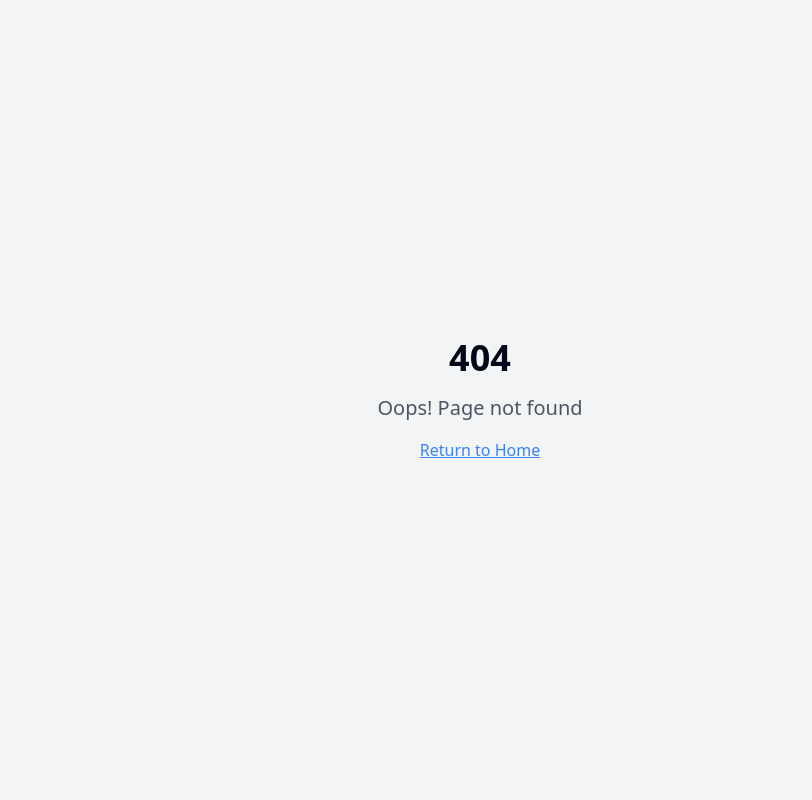
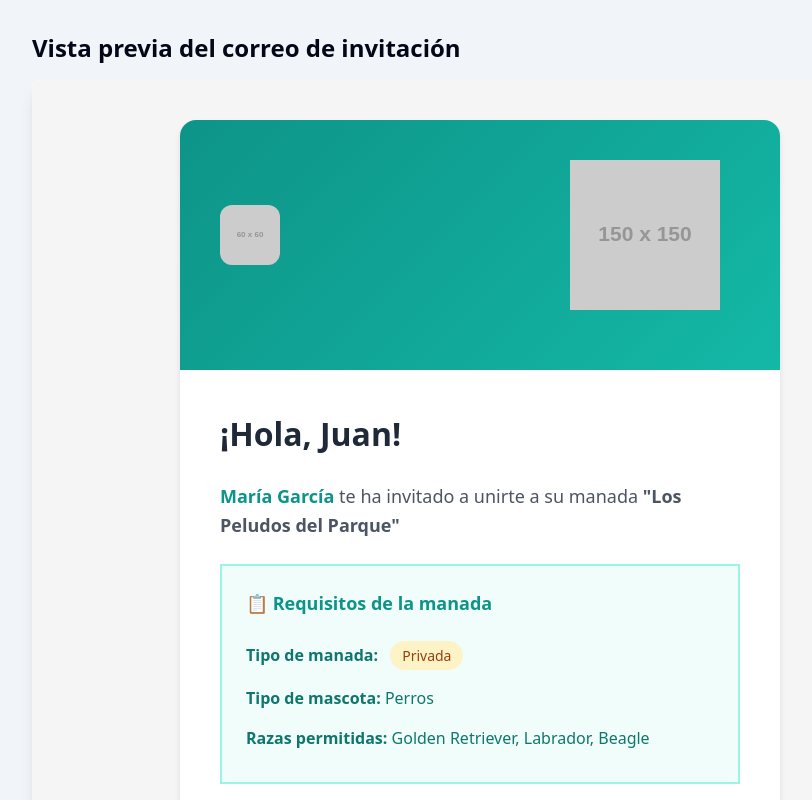
Before and after one commit to juanlopezjs/waggi-plan-purchase-flow, a React (Vite) app: page /email-preview in a window 1280 px wide. Before the commit this address had no page. Shown: the top 800 px of the page, without its empty margins (160-972 px from the left). Built offline with nearby package versions, Linux system fonts and the light colour scheme.

Commit message:
Add email preview route

```diff
--- a/src/App.tsx
+++ b/src/App.tsx
@@ -10,6 +10,7 @@ import Chat from "./pages/Chat";
 import Pets from "./pages/Pets";
 import Packs from "./pages/Packs";
 import Vaccinations from "./pages/Vaccinations";
+import EmailPreview from "./pages/EmailPreview";
 import Success from "./pages/Success";
 import Error from "./pages/Error";
 import NotFound from "./pages/NotFound";
@@ -29,6 +30,7 @@ const App = () => (
           <Route path="/pets" element={<Pets />} />
           <Route path="/packs" element={<Packs />} />
           <Route path="/pets/vaccinations" element={<Vaccinations />} />
+          <Route path="/email-preview" element={<EmailPreview />} />
           <Route path="/success" element={<Success />} />
           <Route path="/error" element={<Error />} />
           {/* ADD ALL CUSTOM ROUTES ABOVE THE CATCH-ALL "*" ROUTE */}
--- /dev/null
+++ b/src/pages/EmailPreview.tsx
@@ -0,0 +1,7 @@
+import { PackInvitationEmailPreview } from "@/components/emails/PackInvitationEmail";
+
+const EmailPreview = () => {
+  return <PackInvitationEmailPreview />;
+};
+
+export default EmailPreview;
```
